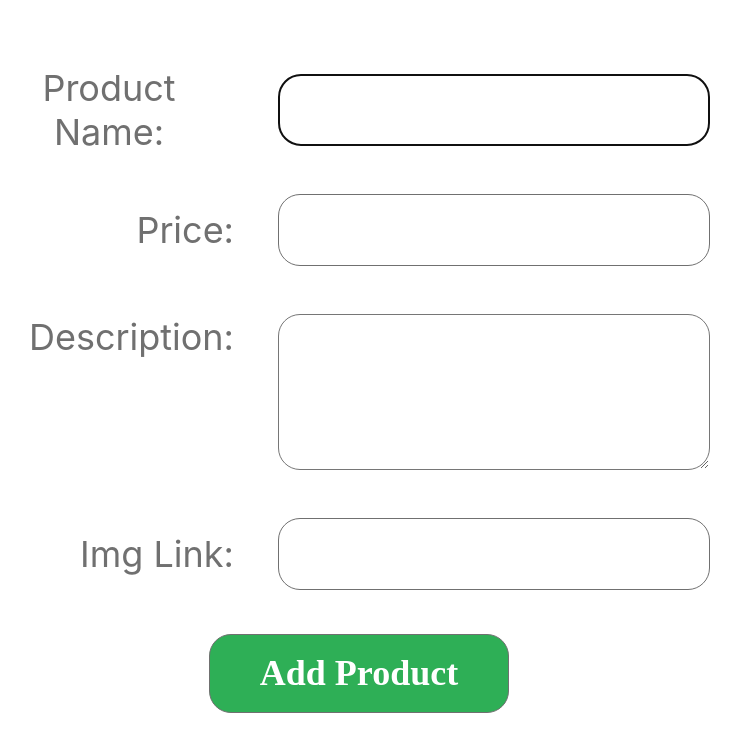
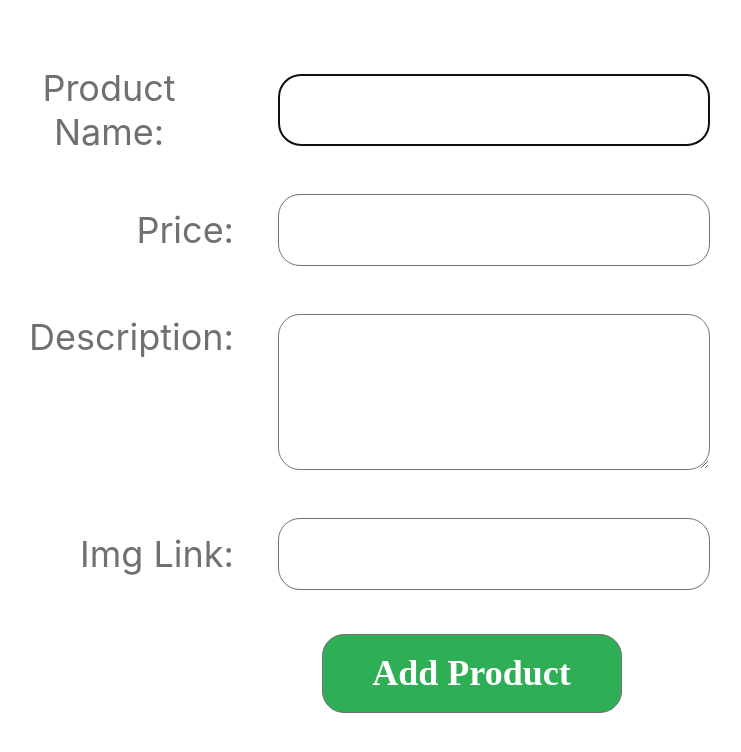
Before and after one commit to akildunne/p3-grocery-store, a React (Create React App) app in the folder client/: page /add in a window 1280 px wide. Shown: the top 752 px of the page, without its empty margins (281-1022 px from the left). Built offline with nearby package versions, Linux system fonts and the light colour scheme.

Commit message:
moved add product button

```diff
--- a/client/src/screens/ProductCreate.jsx
+++ b/client/src/screens/ProductCreate.jsx
@@ -59,6 +59,8 @@ const Button = styled.button`
   grid-column: 1/-1;
   width: 300px;
   margin: 20px auto;
+  margin-top: 20px;
+  margin-left: 45%;
   padding: 15px;
   cursor: pointer;
 
```
